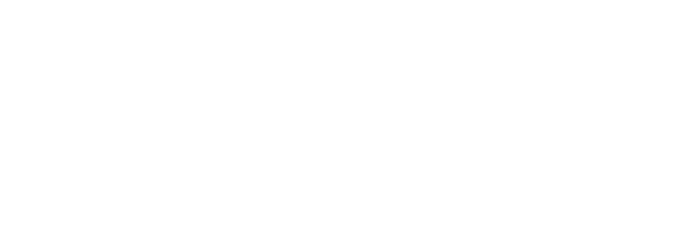
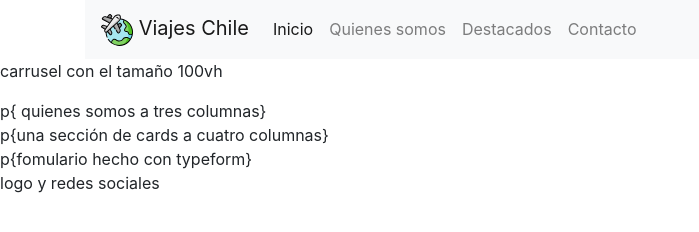
Before and after one commit to Ale1587/prueba_viajes_por_chile, a plain HTML site: page index.html in a window 1280 px wide. Shown: the whole page, without its empty margins (0-699 px from the left). Drawn offline with nearby package versions, Linux system fonts and the light colour scheme.

Commit message:
se agregó navbar y los estilos css

```diff
--- /dev/null
+++ b/assets/css/style.css
@@ -0,0 +1,5 @@
+/* navbar */
+
+.logo{
+    width: 2rem;
+}
--- a/index.html
+++ b/index.html
@@ -1,27 +1,83 @@
 <!DOCTYPE html>
 <html lang="es">
+
 <head>
     <meta charset="UTF-8">
     <meta name="viewport" content="width=device-width, initial-scale=1.0">
     <title>Viajes por Chile</title>
 
     <!-- Bootstrap v4.6.1 -->
-    <link rel="stylesheet" href="https://cdn.jsdelivr.net/npm/bootstrap@4.6.1/dist/css/bootstrap.min.css" integrity="sha384-zCbKRCUGaJDkqS1kPbPd7TveP5iyJE0EjAuZQTgFLD2ylzuqKfdKlfG/eSrtxUkn" crossorigin="anonymous">
+    <link rel="stylesheet" href="https://cdn.jsdelivr.net/npm/bootstrap@4.6.1/dist/css/bootstrap.min.css"
+        integrity="sha384-zCbKRCUGaJDkqS1kPbPd7TveP5iyJE0EjAuZQTgFLD2ylzuqKfdKlfG/eSrtxUkn" crossorigin="anonymous">
+
+    <!-- Mi estilo -->
+    <link rel="stylesheet" href="assets/css/style.css">
 </head>
+
 <body>
+    <div class="container">
+        <nav class="navbar navbar-expand-lg navbar-light bg-light">
+            <a class="navbar-brand" href="#"><img src="assets/img/viajes.svg" alt="Logo del sitio" class="logo"> Viajes Chile</a>
+            <button class="navbar-toggler" type="button" data-toggle="collapse" data-target="#navbarNav"
+                aria-controls="navbarNav" aria-expanded="false" aria-label="Toggle navigation">
+                <span class="navbar-toggler-icon"></span>
+            </button>
+            <div class="collapse navbar-collapse" id="navbarNav">
+                <ul class="navbar-nav">
+                    <li class="nav-item active">
+                        <a class="nav-link" href="#">Inicio<span class="sr-only">(current)</span></a>
+                    </li>
+                    <li class="nav-item">
+                        <a class="nav-link" href="#">Quienes somos</a>
+                    </li>
+                    <li class="nav-item">
+                        <a class="nav-link" href="#">Destacados</a>
+                    </li>
+                    <li class="nav-item">
+                        <a class="nav-link" href="#">Contacto</a>
+                    </li>
+                </ul>
+            </div>
+        </nav>
+    </div>
 
+    <Header id="inicio">
+        <p>carrusel con el tamaño 100vh</p>
+    </Header>
+
+    <section id="quienes_somos">
+        p{ quienes somos a tres columnas}
+    </section>
+
+    <section id="destacados">
+        p{una sección de cards a cuatro columnas}
+    </section>
+
+    <Section id="contacto">
+        p{fomulario hecho con typeform}
+    </Section>
+    <footer>
+        <p>logo y redes sociales</p>
+    </footer>
 
 
 
 
 
     <!-- Jquery v3.5.1 -->
-    <script src="https://cdn.jsdelivr.net/npm/jquery@3.5.1/dist/jquery.slim.min.js" integrity="sha384-DfXdz2htPH0lsSSs5nCTpuj/zy4C+OGpamoFVy38MVBnE+IbbVYUew+OrCXaRkfj" crossorigin="anonymous"></script>
+    <script src="https://cdn.jsdelivr.net/npm/jquery@3.5.1/dist/jquery.slim.min.js"
+        integrity="sha384-DfXdz2htPH0lsSSs5nCTpuj/zy4C+OGpamoFVy38MVBnE+IbbVYUew+OrCXaRkfj"
+        crossorigin="anonymous"></script>
 
     <!-- Popper v1.16.1 -->
-    <script src="https://cdn.jsdelivr.net/npm/popper.js@1.16.1/dist/umd/popper.min.js" integrity="sha384-9/reFTGAW83EW2RDu2S0VKaIzap3H66lZH81PoYlFhbGU+6BZp6G7niu735Sk7lN" crossorigin="anonymous"></script>
+    <script src="https://cdn.jsdelivr.net/npm/popper.js@1.16.1/dist/umd/popper.min.js"
+        integrity="sha384-9/reFTGAW83EW2RDu2S0VKaIzap3H66lZH81PoYlFhbGU+6BZp6G7niu735Sk7lN"
+        crossorigin="anonymous"></script>
 
     <!-- Bootstrap Js v4.6.1 -->
-    <script src="https://cdn.jsdelivr.net/npm/bootstrap@4.6.1/dist/js/bootstrap.min.js" integrity="sha384-VHvPCCyXqtD5DqJeNxl2dtTyhF78xXNXdkwX1CZeRusQfRKp+tA7hAShOK/B/fQ2" crossorigin="anonymous"></script>
+    <script src="https://cdn.jsdelivr.net/npm/bootstrap@4.6.1/dist/js/bootstrap.min.js"
+        integrity="sha384-VHvPCCyXqtD5DqJeNxl2dtTyhF78xXNXdkwX1CZeRusQfRKp+tA7hAShOK/B/fQ2"
+        crossorigin="anonymous"></script>
 </body>
+
 </html>
```
